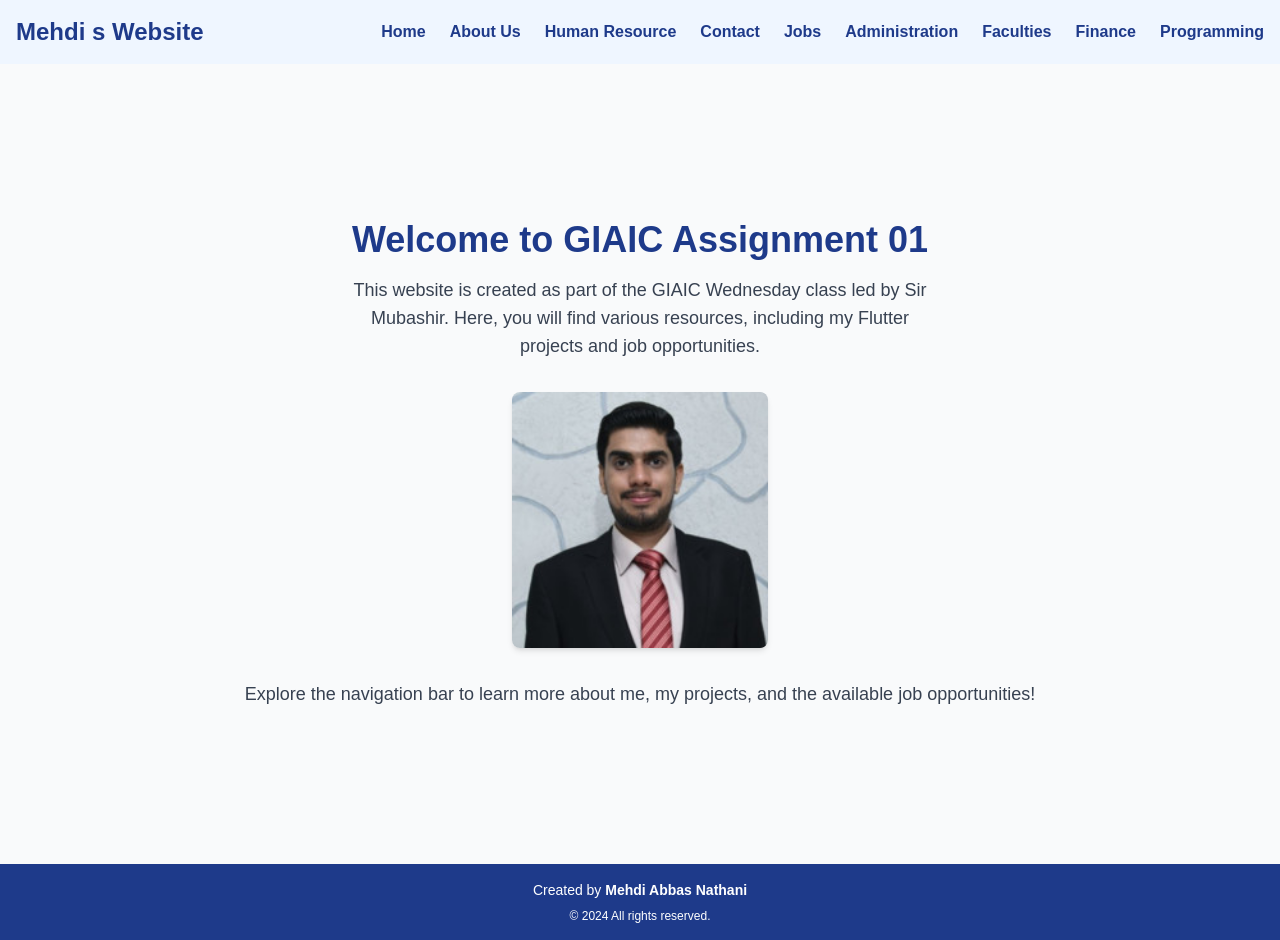
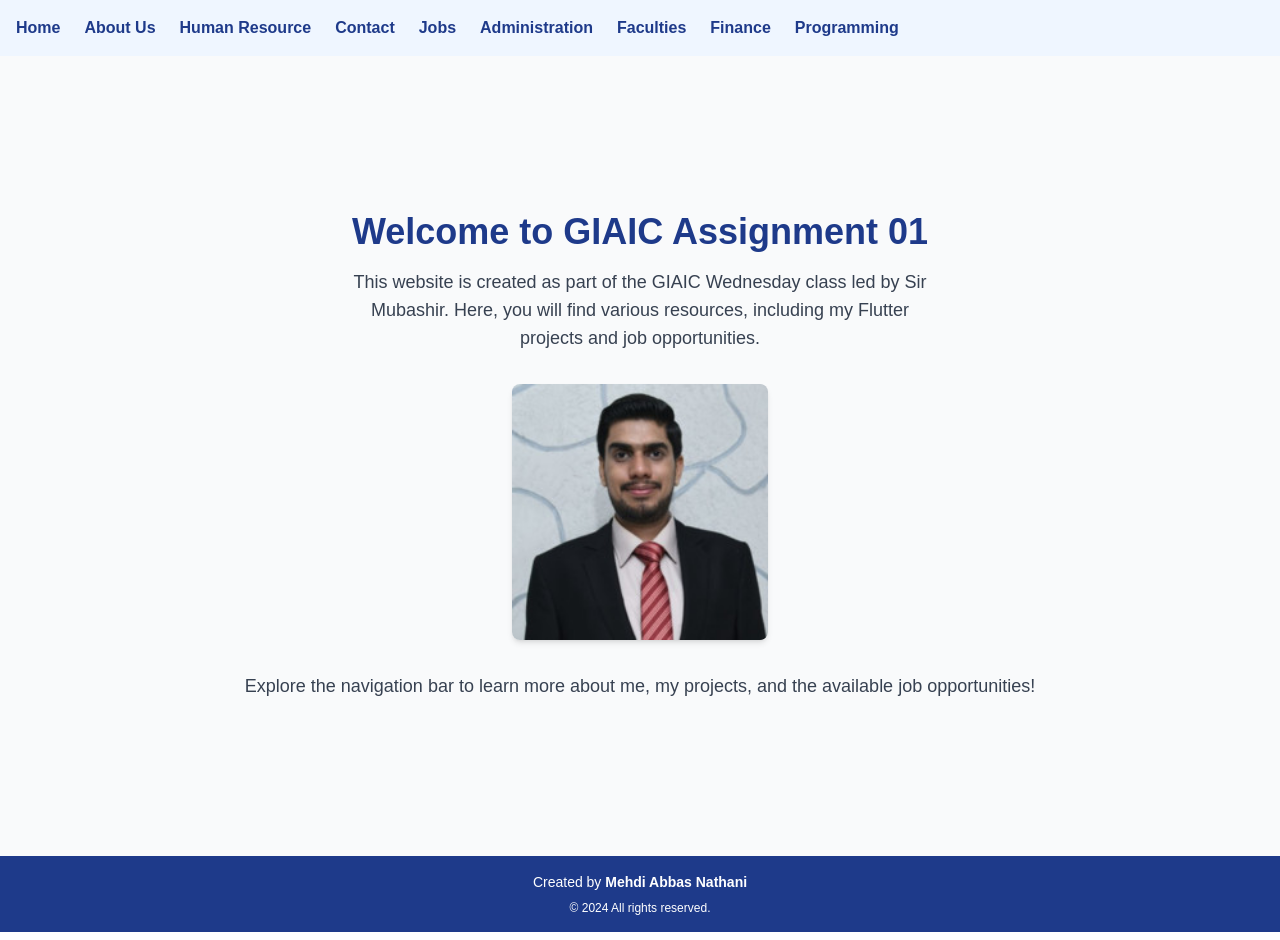
Before and after one commit to mehdinathani/GIAIC-ASSIGNMENT-01, a Next.js app: page / in a window 1280 px wide. Built offline with nearby package versions, Linux system fonts and the light colour scheme.

Commit message:
bugs fis=xes

```diff
--- a/src/app/components/navbar.tsx
+++ b/src/app/components/navbar.tsx
@@ -5,7 +5,7 @@ export default function NavBar() {
     return (
         <nav className="bg-blue-50 p-4 shadow-lg">
             <div className="container mx-auto flex justify-between items-center">
-                <div className="text-2xl font-bold text-blue-900">Mehdi s Website</div>
+                {/* <div className="text-2xl font-bold text-blue-900">Mehdi s Website</div> */}
                 <div className="space-x-6">
                     <Link href="/" className="text-blue-900 font-bold hover:text-blue-700">Home</Link>
                     <Link href="/about" className="text-blue-900  font-bold hover:text-blue-700">About Us</Link>
```
